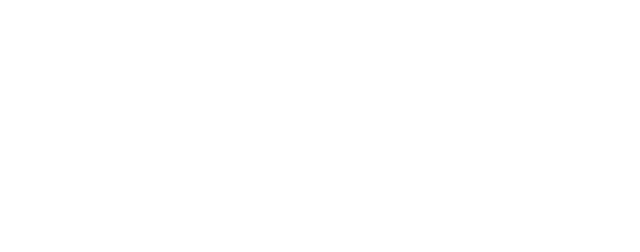
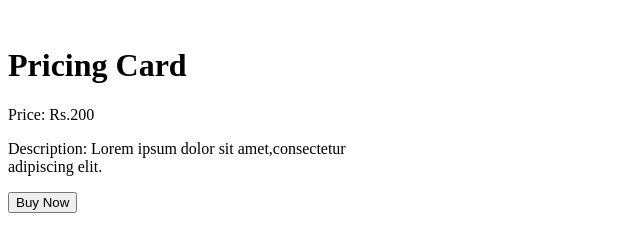
Before and after one commit to acciojob/pricing-card-anannyakalita, a website: page main.html in a window 1280 px wide. Shown: the whole page, without its empty margins (0-640 px from the left). Drawn offline with Linux system fonts and the light colour scheme.

Commit message:
created a submission

```diff
--- a/main.html
+++ b/main.html
@@ -8,6 +8,21 @@
 
 <body>
 	<!-- the entire body must be written by student -->
+	<div class="card">
+		<div class="header">
+			<img src="">
+		</div>
+		<div class="body">
+			<h1>Pricing Card</h1>
+			<p>Price: Rs.200</p>
+			<p>Description: Lorem ipsum dolor sit amet,consectetur adipiscing elit.</p>
+		</div>
+		<div class="footer">
+			<button>Buy Now</button>
+
+		</div>
+	</div>
+
     <script type="text/javascript" src="./script.js">
 </script>
 
--- a/styles.css
+++ b/styles.css
@@ -1 +1,8 @@
 /*  your css code here. If applicable */
+.card{
+	width:400px;
+	background-color:blue
+	border-radius:10px;
+	margin: auto
+	text-align: center
+}
```
